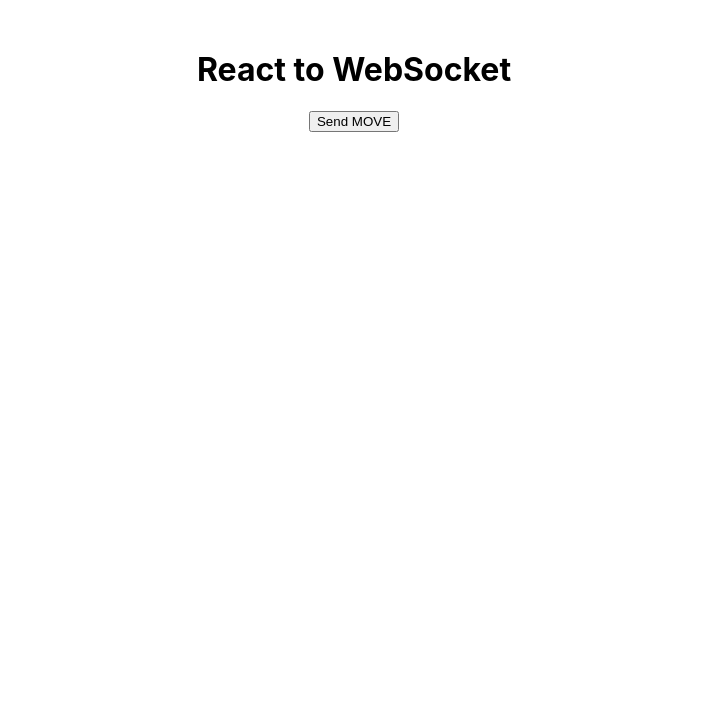
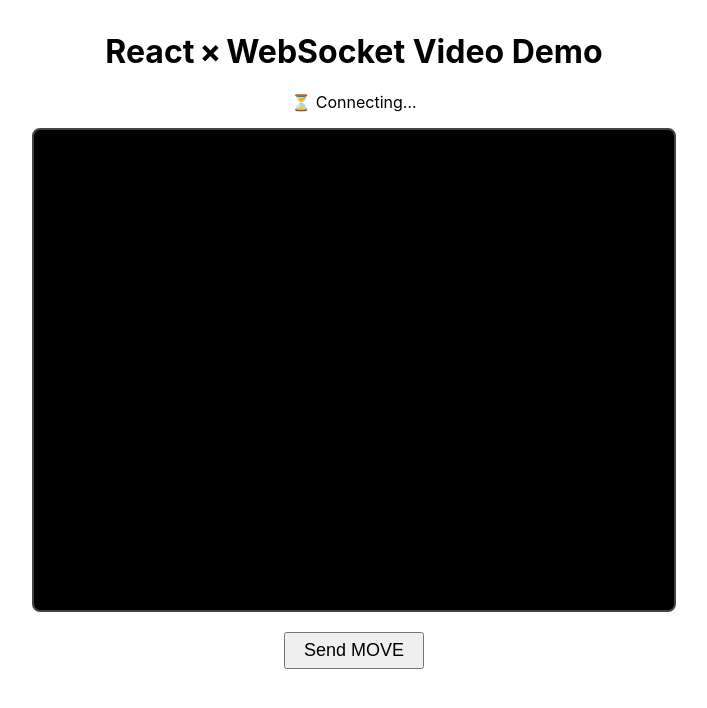
Before and after one commit to aayushkapoor1/botanical, a React (Create React App) app in the folder app/frontend/: page / in a window 1280 px wide. Shown: the top 708 px of the page, without its empty margins (286-993 px from the left). Built offline with nearby package versions, Linux system fonts and the light colour scheme; no server answers.

Commit message:
camera frontend

```diff
--- a/app/frontend/src/App.tsx
+++ b/app/frontend/src/App.tsx
@@ -1,47 +1,93 @@
-import React, { useEffect, useRef } from 'react';
+import React, { useEffect, useRef, useState } from "react";
 
 function App() {
   const socketRef = useRef<WebSocket | null>(null);
+  const canvasRef = useRef<HTMLCanvasElement | null>(null);
+  const [status, setStatus] = useState<string>("⏳ Connecting…");
 
   useEffect(() => {
     const socket = new WebSocket("ws://raspberrypi.local:8000");
 
+    /* ↓ tell the browser we want raw bytes, not strings */
+    socket.binaryType = "arraybuffer";
+
     socket.onopen = () => {
+      setStatus("✅ Connected");
       console.log("✅ Connected to WebSocket server");
     };
 
-    socket.onerror = (error) => {
-      console.error("❌ WebSocket error:", error);
+    socket.onmessage = async (event) => {
+      /* Text → command reply;  Binary → JPEG frame  */
+      if (typeof event.data === "string") {
+        console.log("📩 Text from server:", event.data);
+        setStatus(event.data);                         // show latest reply
+        return;
+      }
+
+      // --- Binary JPEG frame ---
+      try {
+        const blob = new Blob([event.data], { type: "image/jpeg" });
+        const bitmap = await createImageBitmap(blob); // HW‑decoded frame
+
+        const canvas = canvasRef.current;
+        if (!canvas) return;
+
+        const ctx = canvas.getContext("2d");
+        if (!ctx) return;
+
+        ctx.drawImage(bitmap, 0, 0, canvas.width, canvas.height);
+        bitmap.close();                               // free GPU memory
+      } catch (err) {
+        console.error("❌ Frame decode error:", err);
+      }
     };
 
-    socket.onmessage = (event) => {
-      console.log("📥 Message from server:", event.data);
+    socket.onerror = (err) => {
+      console.error("❌ WebSocket error:", err);
+      setStatus("❌ Error – see console");
     };
 
     socket.onclose = () => {
       console.log("❌ WebSocket closed");
+      setStatus("🔌 Disconnected");
     };
 
     socketRef.current = socket;
-
-    return () => {
-      socket.close();
-    };
+    return () => socket.close();
   }, []);
 
   const sendMove = () => {
     if (socketRef.current?.readyState === WebSocket.OPEN) {
-      console.log("📤 Sending MOVE...");
+      console.log("📤 Sending MOVE…");
       socketRef.current.send("MOVE");
     } else {
-      console.warn("⚠️ WebSocket is not open yet.");
+      console.warn("⚠️ WebSocket not open yet.");
     }
   };
 
   return (
-    <div style={{ textAlign: "center", marginTop: "50px" }}>
-      <h1>React to WebSocket</h1>
-      <button onClick={sendMove}>Send MOVE</button>
+    <div style={{ textAlign: "center", marginTop: 32 }}>
+      <h1>React × WebSocket Video Demo</h1>
+
+      {/* live status / command replies */}
+      <p>{status}</p>
+
+      <canvas
+        ref={canvasRef}
+        width={640}
+        height={480}
+        style={{
+          border: "2px solid #444",
+          borderRadius: 8,
+          background: "#000",
+        }}
+      />
+
+      <div style={{ marginTop: 16 }}>
+        <button onClick={sendMove} style={{ fontSize: 18, padding: "6px 18px" }}>
+          Send MOVE
+        </button>
+      </div>
     </div>
   );
 }
```
